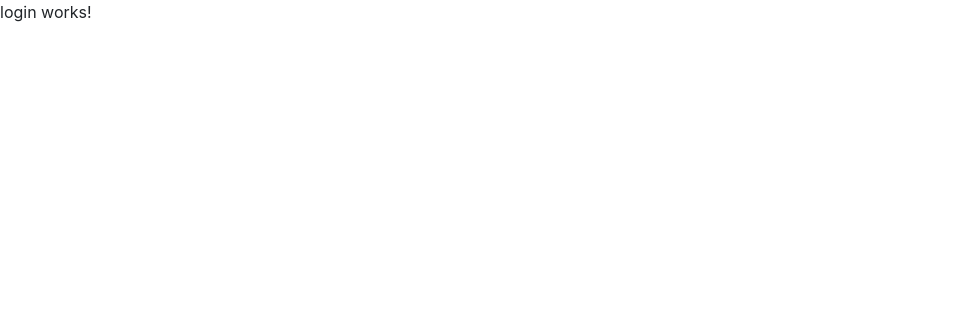
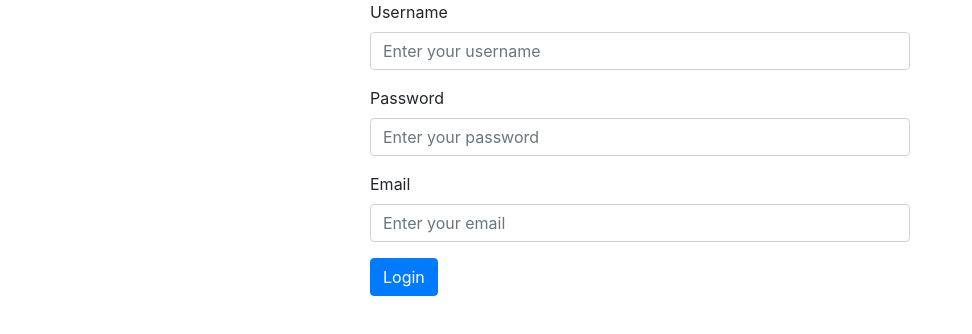
Before and after one commit to Rhygin97/Comtrade-web-project, an Angular app: page /authentication/login in a window 1280 px wide. Shown: the top 334 px of the page, without its empty margins (0-972 px from the left). Built offline with nearby package versions, Linux system fonts and the light colour scheme.

Commit message:
First home changes

```diff
--- a/src/app/app.component.html
+++ b/src/app/app.component.html
@@ -1 +1,3 @@
+
+
 <router-outlet></router-outlet>
--- a/src/app/authentication/login/login.component.html
+++ b/src/app/authentication/login/login.component.html
@@ -1 +1,36 @@
-<p>login works!</p>
+<div class="container">
+    <div class="row d-flex justify-content-center">
+        <div class="col-6">
+            <div class="well">
+                <form [formGroup]="loginForm" (ngSubmit)="onSubmit()">
+                    <div class="form-group">
+                        <label for="username">Username</label>
+                        <input class="form-control" type="text" formControlName="username"
+                            placeholder="Enter your username" name="username">
+                    </div>
+
+                    <div class="form-group">
+                        <label for="password">Password</label>
+                        <input class="form-control" type="password" formControlName="password"
+                            placeholder="Enter your password" name="password">
+                    </div>
+
+                    <div class="form-group">
+                        <label for="email">Email</label>
+                        <input class="form-control" type="email" formControlName="username"
+                            placeholder="Enter your email">
+                    </div>
+
+                    <div class="form-group">
+                        <!-- Dodati disabled ako forma nije ispravna -->
+                        <!-- Ako forma nije ispravna, da pocrvene polja koja nisu ispravna -->
+                        <!-- registerForm.controls['polje_neko'].valid, .touched -->
+                        <button class="btn btn-primary" type="submit">
+                            Login
+                        </button>
+                    </div>
+                </form>
+            </div>
+        </div>
+    </div>
+</div>
--- a/src/app/authentication/login/login.component.ts
+++ b/src/app/authentication/login/login.component.ts
@@ -1,4 +1,8 @@
 import { Component, OnInit } from '@angular/core';
+import { FormGroup, Validators, FormControl } from '@angular/forms';
+import { AuthenticationService } from '../authentication.service';
+import { StorageService } from 'src/app/shared/services/storage.service';
+
 
 @Component({
   selector: 'app-login',
@@ -7,9 +11,38 @@ import { Component, OnInit } from '@angular/core';
 })
 export class LoginComponent implements OnInit {
 
-  constructor() { }
+  loginForm: FormGroup;
+  username;
+  password;
+  email;
+
+
+  constructor(
+    private authenticationService: AuthenticationService,
+    private storageService: StorageService,
+  ) { }
 
   ngOnInit(): void {
+    this.createLoginForm();
   }
 
+  createLoginForm() {
+    this.loginForm = new FormGroup({
+      'username': new FormControl(this.username, [Validators.required]),
+      'password': new FormControl(this.password, [Validators.required]),
+      'email': new FormControl(this.email, [Validators.required])
+    })
+  }
+
+  onSubmit() {
+    this.authenticationService.loginUser(this.loginForm.value)
+    .subscribe(
+      response => {
+
+      },
+      error => {
+
+      }
+    )
+  }
 }
--- a/src/app/authentication/register/register.component.html
+++ b/src/app/authentication/register/register.component.html
@@ -1,25 +1,30 @@
 <div class="container">
     <div class="row d-flex justify-content-center">
         <div class="col-6">
+            <div class="well">
                 <form [formGroup]="registerForm" (ngSubmit)="onSubmit()">
                     <div class="form-group">
                         <label for="username">Username</label>
-                    <input class="form-control" type="text" formControlName="username" placeholder="Enter your username" name="username">
+                        <input class="form-control" type="text" formControlName="username"
+                            placeholder="Enter your username" name="username">
                     </div>
 
                     <div class="form-group">
                         <label for="password">Password</label>
-                    <input class="form-control" type="password" formControlName="password" placeholder="Enter your password" name="password">
+                        <input class="form-control" type="password" formControlName="password"
+                            placeholder="Enter your password" name="password">
                     </div>
 
                     <div class="form-group">
                         <label for="confirmPassword">Confirm password</label>
-                    <input class="form-control" type="password" formControlName="confirmPassword" placeholder="Confirm your password" name="confirmPassword">
+                        <input class="form-control" type="password" formControlName="confirmPassword"
+                            placeholder="Confirm your password" name="confirmPassword">
                     </div>
 
                     <div class="form-group">
                         <label for="email">Email</label>
-                    <input class="form-control" type="email" formControlName="username" placeholder="Enter your email">
+                        <input class="form-control" type="email" formControlName="email"
+                            placeholder="Enter your email">
                     </div>
 
                     <div class="form-group">
@@ -27,10 +32,11 @@
                         <!-- Ako forma nije ispravna, da pocrvene polja koja nisu ispravna -->
                         <!-- registerForm.controls['polje_neko'].valid, .touched -->
                         <button class="btn btn-primary" type="submit">
-                        Submit
+                            Register
                         </button>
                     </div>
                 </form>
             </div>
         </div>
     </div>
+</div>
--- a/src/app/authentication/register/register.component.ts
+++ b/src/app/authentication/register/register.component.ts
@@ -2,6 +2,7 @@ import { Component, OnInit } from '@angular/core';
 import { FormGroup, Validators, FormControl } from '@angular/forms';
 import { AuthenticationService } from '../authentication.service';
 import { StorageService } from 'src/app/shared/services/storage.service';
+import { Router } from '@angular/router';
 
 @Component({
   selector: 'app-register',
@@ -13,11 +14,13 @@ export class RegisterComponent implements OnInit {
   registerForm: FormGroup;
   username;
   password;
+  confirmPassword;
   email;
 
   constructor(
     private authenticationService: AuthenticationService,
-    private storageService: StorageService) { }
+    private storageService: StorageService,
+    private router: Router) { }
 
   ngOnInit(): void {
     this.createRegisterForm();
@@ -27,19 +30,27 @@ export class RegisterComponent implements OnInit {
     this.registerForm = new FormGroup({
       'username': new FormControl(this.username, [Validators.required]),
       'password': new FormControl(this.password, [Validators.required]),
+      'confirmPassword': new FormControl(this.confirmPassword, [Validators.required]),
       'email': new FormControl(this.email, [Validators.required])
     });
   }
 
   onSubmit() {
-    this.authenticationService.registerUser(this.registerForm.value)
+    let data_json = JSON.stringify(this.registerForm.value);
+    this.authenticationService.registerUser(data_json)
     .subscribe(
       // Response catch http response with status >= 200 and < 400
       response => {
+        localStorage.setItem("token", "asd123");
+        this.router.navigate(["authentication/login"]);
         // Ako je uspesno, sacuvaj token, i redirektuj na neku pocetnu stranicu
       },
       // Error catch http response with status > 400 and < 500
       error => {
+        if(error.status > 400 && error.status < 500) {
+          console.log(error.status)
+        }
+
         // Console loguj gresku, da nije uspela registracija
         // Prikazi gresku na komponenti (register.html)
       }
```
Lines whose indentation alone changed are shown as unchanged.
